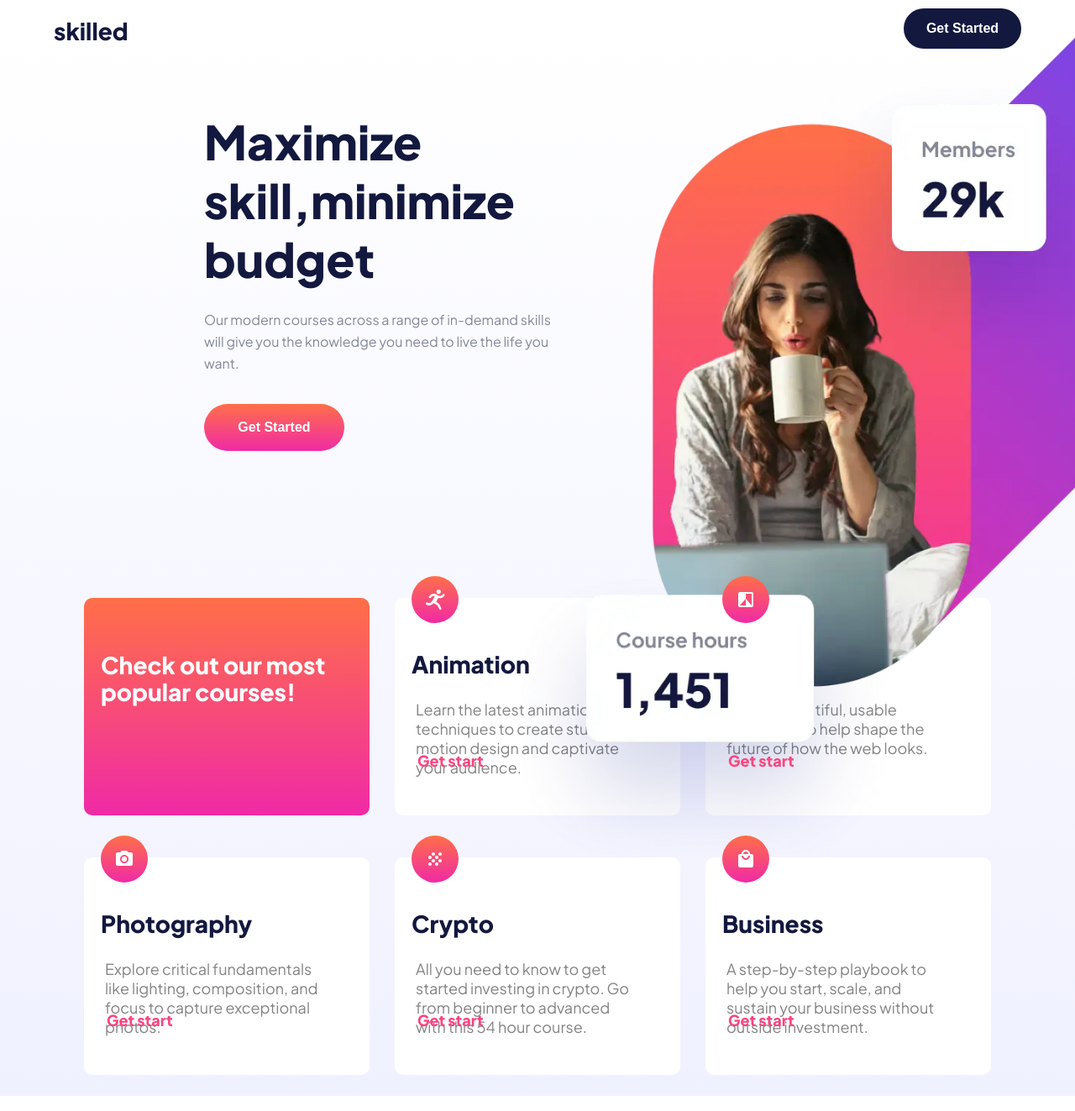
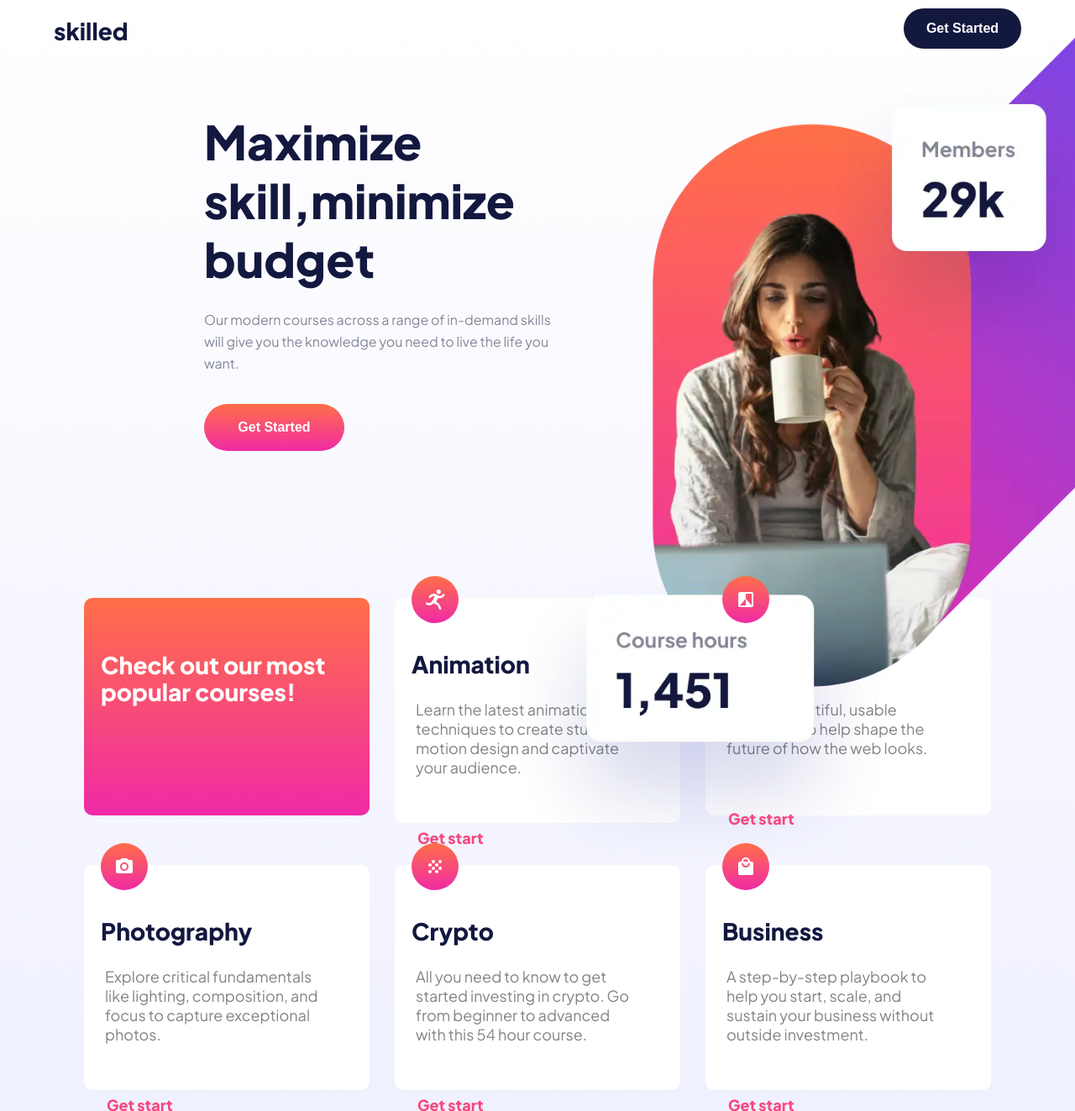
Before and after one commit to PiriyaLapa/Skilled-e-learning-landing-page, a React (Create React App) app: page / in a window 1280 px wide. Shown: the whole page at 84% size. Built offline with nearby package versions, Linux system fonts and the light colour scheme.

Commit message:
update and try to deploy

```diff
--- a/src/components/Cards/styleds.ts
+++ b/src/components/Cards/styleds.ts
@@ -60,8 +60,6 @@ export const StyledCards = styled.div`
       padding-left: 25px;
       font-size: 18px;
       font-weight: 700;
-      position:relative;
-      top:-5px;
 
     }
   }
@@ -84,7 +82,6 @@ export const StyledCards = styled.div`
       font-size: 18px;
       padding: 25px;
       font-weight: 400;
-    height:35px;
     }
     :nth-child(4) {
       padding-left: 27px;
@@ -113,7 +110,6 @@ export const StyledCards = styled.div`
       padding: 25px;
       font-weight: 400;
     width:268px;
-    height:90px;
     }
     :nth-child(4) {
       padding-left: 35px;
```
